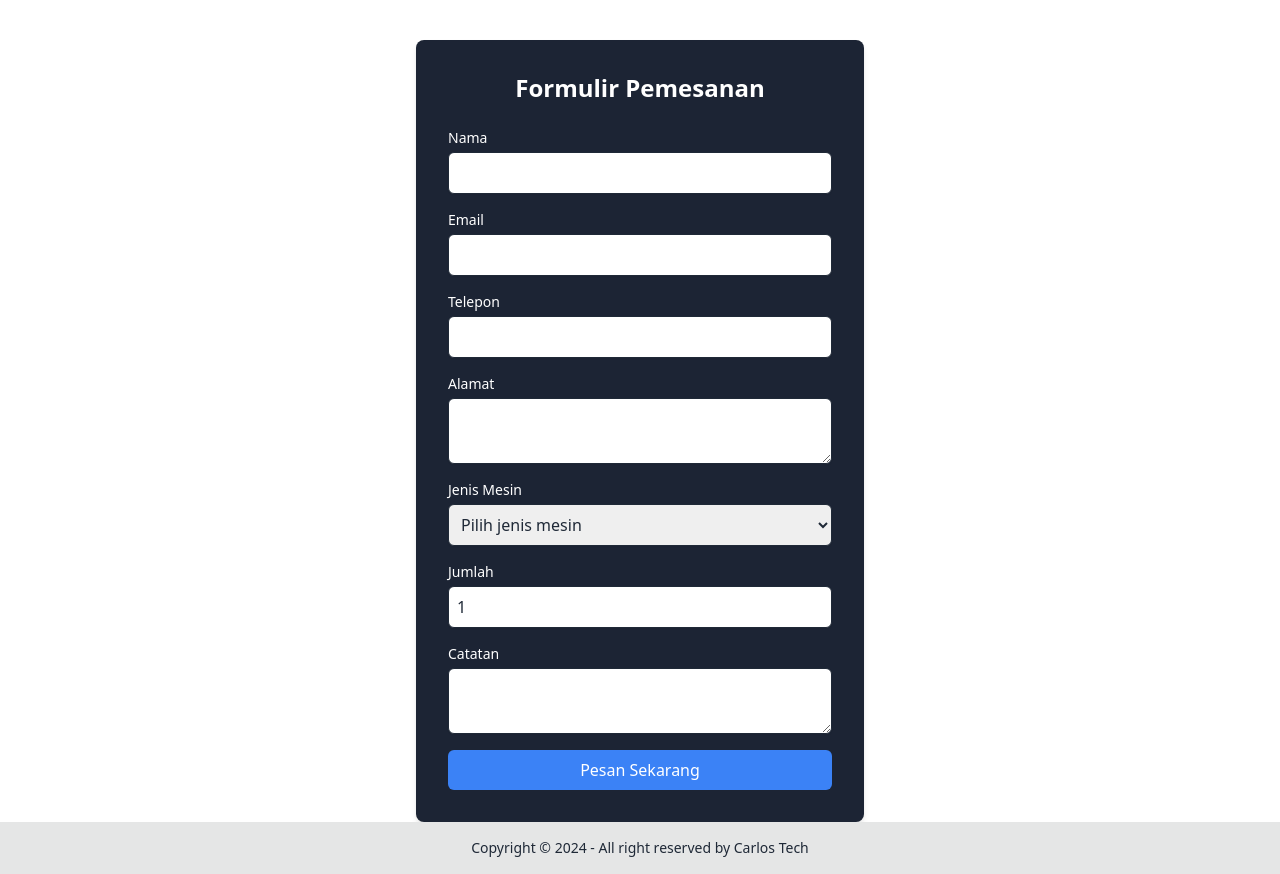
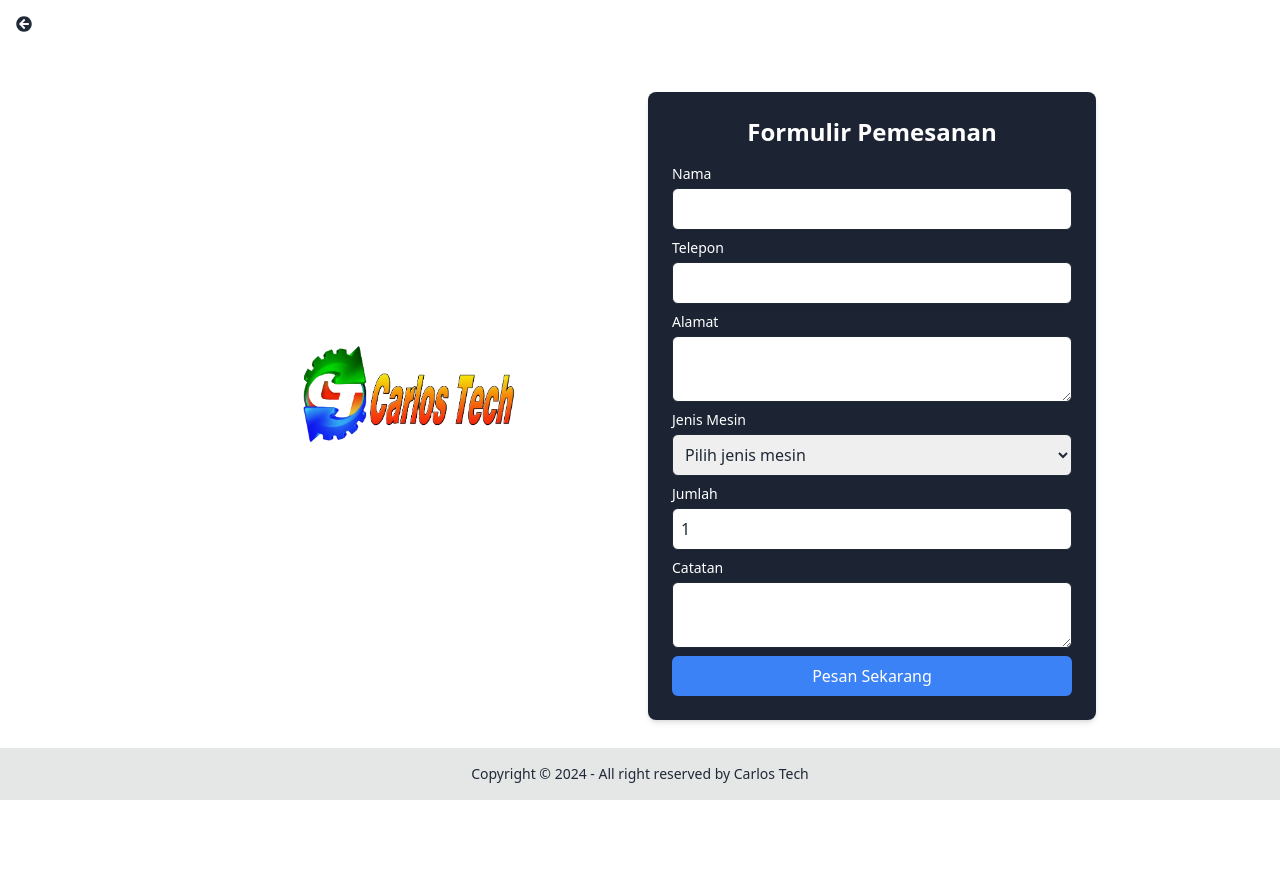
Before and after one commit to dzakyzein/carlostech, a React (Vite) app: page /service in a window 1280 px wide. After the commit the page ends 800 px from the top, so only its background shows below. Built offline with nearby package versions, Linux system fonts and the light colour scheme.

Commit message:
mengganti import signup menjadi register, refactor bagian about us, menghapus input email pada service pemesanan, menambahkan back button di bagian about, login, dan register

```diff
--- a/src/App.jsx
+++ b/src/App.jsx
@@ -8,7 +8,7 @@ import Home from './Pages/Landingpage/Home';
 import About from './Pages/Landingpage/About';
 import Service from './Pages/Landingpage/Servicepage/Service';
 import Login from './Pages/Loginpage/Login';
-import Register from './Pages/Signuppage/Signup';
+import Register from './Pages/Signuppage/Register';
 
 // AdminPage
 import PageTitle from './Pages/Adminpage/components/PageTitle';
--- a/src/Pages/Landingpage/About.jsx
+++ b/src/Pages/Landingpage/About.jsx
@@ -4,12 +4,12 @@ import Footer from '../../Components/Footer';
 
 const About = () => {
   return (
-    <div className='flex flex-col items-center bg-black'>
+    <div className='flex flex-col justify-between min-h-screen items-center bg-black'>
       <Navbar />
-      <div className='flex flex-col items-center my-5'>
-        <h1 className='text-2xl font-bold mb-4'>About Carlos Tech</h1>
+      <div className='flex flex-col items-center my-5 mt-20'>
+        <h1 className='text-title-lg font-bold mb-4'>About Carlos Tech</h1>
         <div className='flex flex-col items-center'>
-          <div className='max-w-3xl'>
+          <div className='max-w-xl flex justify-center'>
             <img
               src={Machine}
               alt='Machine'
@@ -17,18 +17,15 @@ const About = () => {
             />
           </div>
           <div>
-            <p className='text-justify max-w-3xl'>
-              Gambar tersebut menampilkan sebuah mesin canggih yang diambil dari
-              koleksi aset perusahaan Carlos Tech. Mesin ini merupakan
-              representasi dari inovasi teknologi terbaru yang diimplementasikan
-              dalam berbagai industri untuk meningkatkan efisiensi dan
-              produktivitas. Dengan desain yang modern dan fungsionalitas yang
-              tinggi, mesin ini menjadi simbol kemajuan teknis dan dedikasi
-              perusahaan dalam menyediakan solusi industri yang unggul. Gambar
-              ini diambil dengan resolusi tinggi, menyoroti detail presisi dan
-              kualitas manufaktur dari mesin tersebut, menunjukkan komitmen
-              Carlos Tech terhadap standar kualitas tertinggi dalam setiap
-              produk yang mereka hasilkan.
+            <p className='text-justify max-w-xl'>
+              Carlos Tech adalah bengkel bubut yang mengkhususkan diri dalam
+              pembuatan, perbaikan alat berat, gigi rasio motor, gigi rasio
+              mobil, dan sparepart pabrik. Dengan pengalaman bertahun-tahun,
+              kami menjadi pilihan utama bagi pelanggan yang membutuhkan solusi
+              teknik handal. Layanan kami berkualitas dan terpercaya, didukung
+              oleh tim ahli berpengalaman. Dengan komitmen kami, CarlosTech
+              hadir untuk memastikan kinerja optimal dan keandalan peralatan
+              Anda.
             </p>
           </div>
         </div>
--- a/src/Pages/Landingpage/Servicepage/Service.jsx
+++ b/src/Pages/Landingpage/Servicepage/Service.jsx
@@ -1,12 +1,13 @@
 /* eslint-disable no-unused-vars */
 import React, { useState } from 'react';
+import { FaArrowCircleLeft } from 'react-icons/fa';
 
 import Footer from '../../../Components/Footer';
+import CarlosTech from '../../../assets/carlos-tech.png';
 
 const Service = () => {
   const [formData, setFormData] = useState({
     name: '',
-    email: '',
     phone: '',
     address: '',
     machineType: '',
@@ -26,13 +27,24 @@ const Service = () => {
   };
 
   return (
-    <>
-      <div className='max-w-md mx-auto bg-black p-8 mt-10 rounded-lg shadow-md'>
-        <h2 className='text-2xl font-bold mb-6 text-center text-white'>
+    <div className='min-h-screen flex flex-col justify-between'>
+      <div className='flex items-center justify-start p-4'>
+        <a href='/'>
+          <FaArrowCircleLeft />
+        </a>
+      </div>
+      <div className='flex flex-col items-center justify-center md:flex-row md:justify-center md:space-x-4 mt-4'>
+        <div className='w-full max-w-md'>
+          <div className='flex justify-center mb-4'>
+            <img src={CarlosTech} className='w-1/2' />
+          </div>
+        </div>
+        <div className='w-full max-w-md bg-black p-4 md:p-6 rounded-lg shadow-md overflow-y-auto'>
+          <h2 className='text-2xl font-bold mb-4 text-center text-white'>
             Formulir Pemesanan
           </h2>
           <form onSubmit={handleSubmit}>
-          <div className='mb-4'>
+            <div className='mb-2'>
               <label
                 className='block text-sm font-medium text-white'
                 htmlFor='name'
@@ -45,28 +57,11 @@ const Service = () => {
                 name='name'
                 value={formData.name}
                 onChange={handleChange}
-              className='mt-1 block w-full p-2 border border-gray-300 rounded-md shadow-sm focus:ring focus:ring-blue-300 focus:border-blue-500'
+                className='mt-1 block w-full p-2 border border-gray-300 rounded-md shadow-sm focus:ring-0'
                 required
               />
             </div>
-          <div className='mb-4'>
-            <label
-              className='block text-sm font-medium text-white'
-              htmlFor='email'
-            >
-              Email
-            </label>
-            <input
-              type='email'
-              id='email'
-              name='email'
-              value={formData.email}
-              onChange={handleChange}
-              className='mt-1 block w-full p-2 border border-gray-300 rounded-md shadow-sm focus:ring focus:ring-blue-300 focus:border-blue-500'
-              required
-            />
-          </div>
-          <div className='mb-4'>
+            <div className='mb-2'>
               <label
                 className='block text-sm font-medium text-white'
                 htmlFor='phone'
@@ -79,11 +74,11 @@ const Service = () => {
                 name='phone'
                 value={formData.phone}
                 onChange={handleChange}
-              className='mt-1 block w-full p-2 border border-gray-300 rounded-md shadow-sm focus:ring focus:ring-blue-300 focus:border-blue-500'
+                className='mt-1 block w-full p-2 border border-gray-300 rounded-md shadow-sm focus:ring-0'
                 required
               />
             </div>
-          <div className='mb-4'>
+            <div className='mb-2'>
               <label
                 className='block text-sm font-medium text-white'
                 htmlFor='address'
@@ -95,11 +90,11 @@ const Service = () => {
                 name='address'
                 value={formData.address}
                 onChange={handleChange}
-              className='mt-1 block w-full p-2 border border-gray-300 rounded-md shadow-sm focus:ring focus:ring-blue-300 focus:border-blue-500'
+                className='mt-1 block w-full p-2 border border-gray-300 rounded-md shadow-sm focus:ring-0'
                 required
               ></textarea>
             </div>
-          <div className='mb-4'>
+            <div className='mb-2'>
               <label
                 className='block text-sm font-medium text-white'
                 htmlFor='machineType'
@@ -111,7 +106,7 @@ const Service = () => {
                 name='machineType'
                 value={formData.machineType}
                 onChange={handleChange}
-              className='mt-1 block w-full p-2 border border-gray-300 rounded-md shadow-sm focus:ring focus:ring-blue-300 focus:border-blue-500'
+                className='mt-1 block w-full p-2 border border-gray-300 rounded-md shadow-sm focus:ring-0'
                 required
               >
                 <option value=''>Pilih jenis mesin</option>
@@ -121,7 +116,7 @@ const Service = () => {
                 <option value='Sparepart Pabrik'>Sparepart Pabrik</option>
               </select>
             </div>
-          <div className='mb-4'>
+            <div className='mb-2'>
               <label
                 className='block text-sm font-medium text-white'
                 htmlFor='quantity'
@@ -134,12 +129,12 @@ const Service = () => {
                 name='quantity'
                 value={formData.quantity}
                 onChange={handleChange}
-              className='mt-1 block w-full p-2 border border-gray-300 rounded-md shadow-sm focus:ring focus:ring-blue-300 focus:border-blue-500'
+                className='mt-1 block w-full p-2 border border-gray-300 rounded-md shadow-sm focus:ring-0'
                 min='1'
                 required
               />
             </div>
-          <div className='mb-4'>
+            <div className='mb-2'>
               <label
                 className='block text-sm font-medium text-white'
                 htmlFor='note'
@@ -151,19 +146,20 @@ const Service = () => {
                 name='note'
                 value={formData.note}
                 onChange={handleChange}
-              className='mt-1 block w-full p-2 border border-gray-300 rounded-md shadow-sm focus:ring focus:ring-blue-300 focus:border-blue-500'
+                className='mt-1 block w-full p-2 border border-gray-300 rounded-md shadow-sm focus:ring-0'
               ></textarea>
             </div>
             <button
               type='submit'
-            className='w-full bg-blue-500 text-white py-2 rounded-md hover:bg-blue-600 focus:outline-none focus:ring-2 focus:ring-blue-300'
+              className='w-full bg-blue-500 text-white py-2 rounded-md hover:bg-blue-600 focus:outline-none focus:ring-0'
             >
               Pesan Sekarang
             </button>
           </form>
         </div>
+      </div>
       <Footer />
-    </>
+    </div>
   );
 };
 
--- a/src/Pages/Loginpage/Login.jsx
+++ b/src/Pages/Loginpage/Login.jsx
@@ -1,10 +1,16 @@
 import CarlosTech from '../../assets/carlos-tech.png';
+import { FaArrowCircleLeft } from 'react-icons/fa';
 
 const Login = () => {
   return (
     <section className='bg-gray-50 dark:bg-gray-900'>
+      <div className='flex items-center justify-start p-4'>
+        <a href='/'>
+          <FaArrowCircleLeft />
+        </a>
+      </div>
       <div className='flex flex-col items-center justify-center px-6 py-8 mx-auto md:h-screen lg:py-0'>
-        <a className='flex justify-center' href='#'>
+        <a className='flex justify-center' href='/'>
           <img className='w-1/3' src={CarlosTech} alt='logo' />
         </a>
         <div className='w-full bg-white rounded-lg shadow dark:border md:mt-0 sm:max-w-md xl:p-0 dark:bg-gray-800 dark:border-gray-700'>
@@ -40,7 +46,7 @@ const Login = () => {
                   type='password'
                   name='password'
                   id='password'
-                  placeholder='••••••••'
+                  placeholder='password'
                   className='bg-gray-50 border border-gray-300 text-gray-900 sm:text-sm rounded-lg focus:ring-primary-600 focus:border-primary-600 block w-full p-2.5 dark:bg-gray-700 dark:border-gray-600 dark:placeholder-gray-400 dark:text-white dark:focus:ring-blue-500 dark:focus:border-blue-500'
                   required
                 />
@@ -79,9 +85,9 @@ const Login = () => {
                 Sign in
               </button>
               <p className='text-sm font-light text-gray-500 dark:text-gray-400'>
-                Don’t have an account yet?{' '}
+                Don&apos;t have an account yet?{' '}
                 <a
-                  href='#'
+                  href='/register'
                   className='font-medium text-primary-600 hover:underline dark:text-primary-500'
                 >
                   Sign up
--- a/src/Pages/Signuppage/Signup.jsx
+++ b/src/Pages/Signuppage/Register.jsx
@@ -1,10 +1,16 @@
 import CarlosTech from '../../assets/carlos-tech.png';
+import { FaArrowCircleLeft } from 'react-icons/fa';
 
-const Signup = () => {
+const Register = () => {
   return (
     <section className='bg-gray-50 dark:bg-gray-900'>
+      <div className='flex items-center justify-start p-4'>
+        <a href='/'>
+          <FaArrowCircleLeft />
+        </a>
+      </div>
       <div className='flex flex-col items-center justify-center px-6 py-8 mx-auto md:h-screen lg:py-0'>
-        <a className='flex justify-center' href='#'>
+        <a className='flex justify-center' href='/'>
           <img className='items-center w-1/3' src={CarlosTech} alt='logo' />
         </a>
         <div className='w-full bg-white rounded-lg shadow dark:border md:mt-0 sm:max-w-md xl:p-0 dark:bg-gray-800 dark:border-gray-700'>
@@ -40,7 +46,7 @@ const Signup = () => {
                   type='password'
                   name='password'
                   id='password'
-                  placeholder='••••••••'
+                  placeholder='password'
                   className='bg-gray-50 border border-gray-300 text-gray-900 sm:text-sm rounded-lg focus:ring-primary-600 focus:border-primary-600 block w-full p-2.5 dark:bg-gray-700 dark:border-gray-600 dark:placeholder-gray-400 dark:text-white dark:focus:ring-blue-500 dark:focus:border-blue-500'
                   required
                 />
@@ -56,35 +62,10 @@ const Signup = () => {
                   type='password'
                   name='password'
                   id='password'
-                  placeholder='••••••••'
+                  placeholder='password'
                   className='bg-gray-50 border border-gray-300 text-gray-900 sm:text-sm rounded-lg focus:ring-primary-600 focus:border-primary-600 block w-full p-2.5 dark:bg-gray-700 dark:border-gray-600 dark:placeholder-gray-400 dark:text-white dark:focus:ring-blue-500 dark:focus:border-blue-500'
                   required
                 />
-              </div>
-              <div className='flex items-start'>
-                <div className='flex items-center h-5'>
-                  <input
-                    id='terms'
-                    aria-describedby='terms'
-                    type='checkbox'
-                    className='w-4 h-4 border border-gray-300 rounded bg-gray-50 focus:ring-3 focus:ring-primary-300 dark:bg-gray-700 dark:border-gray-600 dark:focus:ring-primary-600 dark:ring-offset-gray-800'
-                    required
-                  />
-                </div>
-                <div className='ml-3 text-sm'>
-                  <label
-                    htmlFor='terms'
-                    className='font-light text-gray-500 dark:text-gray-300'
-                  >
-                    I accept the{' '}
-                    <a
-                      className='font-medium text-primary-600 hover:underline dark:text-primary-500'
-                      href='#'
-                    >
-                      Terms and Conditions
-                    </a>
-                  </label>
-                </div>
               </div>
               <button
                 type='submit'
@@ -95,7 +76,7 @@ const Signup = () => {
               <p className='text-sm font-light text-gray-500 dark:text-gray-400'>
                 Already have an account?{' '}
                 <a
-                  href='#'
+                  href='/login'
                   className='font-medium text-primary-600 hover:underline dark:text-primary-500'
                 >
                   Login here
@@ -109,4 +90,4 @@ const Signup = () => {
   );
 };
 
-export default Signup;
+export default Register;
```
Also changed, not shown: src/assets/service-image.jpg (added). Lines whose indentation alone changed are shown as unchanged.
